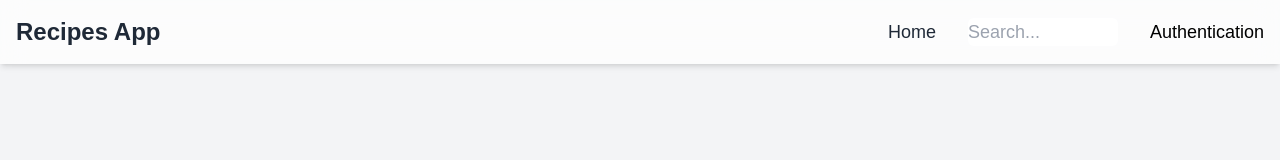
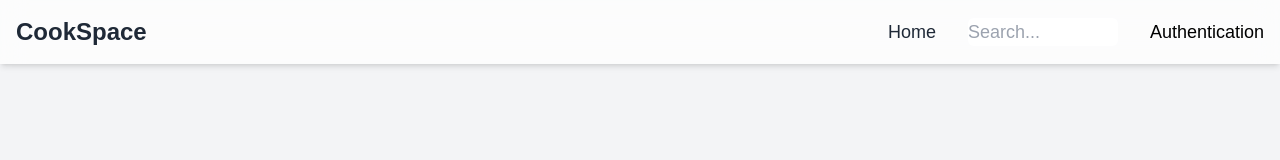
Before and after one commit to AndreFNM/recipes-app, a Next.js app: page /auth/login in a window 1280 px wide. Shown: the top 160 px of the page. Built offline with nearby package versions, Linux system fonts and the light colour scheme; no server answers.

Commit message:
Changed the name of the app

```diff
--- a/app/layout.tsx
+++ b/app/layout.tsx
@@ -17,8 +17,8 @@ const geistMono = localFont({
 });
 
 export const metadata = {
-  title: "Create Next App",
-  description: "Generated by create next app",
+  title: "CookSpace",
+  description: "CookSpace app",
 };
 
 interface RootLayoutProps {
--- a/components/MainNavigation.tsx
+++ b/components/MainNavigation.tsx
@@ -36,7 +36,7 @@ function MainNavigation() {
     <header className="bg-white bg-opacity-70 backdrop-blur-md shadow-md fixed w-full top-0 z-10">
       <nav className="max-w-7xl mx-auto p-4 flex justify-between items-center">
         <div className="text-2xl font-bold text-gray-800">
-          <Link href="/">Recipes App</Link>
+          <Link href="/">CookSpace</Link>
         </div>
         <ul className="hidden md:flex space-x-8 text-lg">
           <li>
--- a/package.json
+++ b/package.json
@@ -14,12 +14,13 @@
     "bcryptjs": "^2.4.3",
     "jsonwebtoken": "^9.0.2",
     "lru-cache": "^11.0.2",
-    "mysql2": "^3.11.3",
+    "mysql2": "^3.11.5",
     "next": "15.0.2",
     "next-auth": "^4.24.10",
     "nodemailer": "^6.9.16",
     "react": "^18.3.1",
-    "react-dom": "^18.3.1"
+    "react-dom": "^18.3.1",
+    "sequelize": "^6.37.5"
   },
   "devDependencies": {
     "@types/bcryptjs": "^2.4.6",
```
Also changed, not shown: 1 other file (tests, documents, lock files or other folders).
